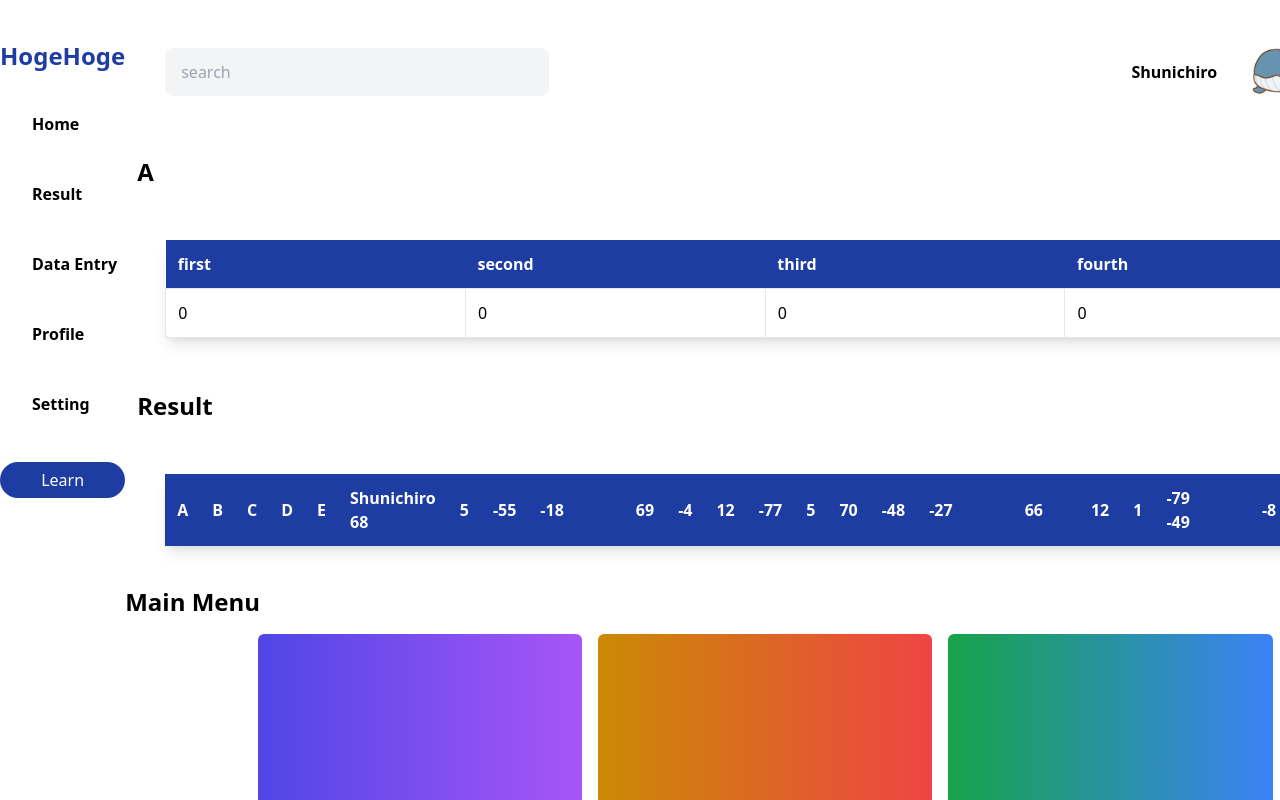
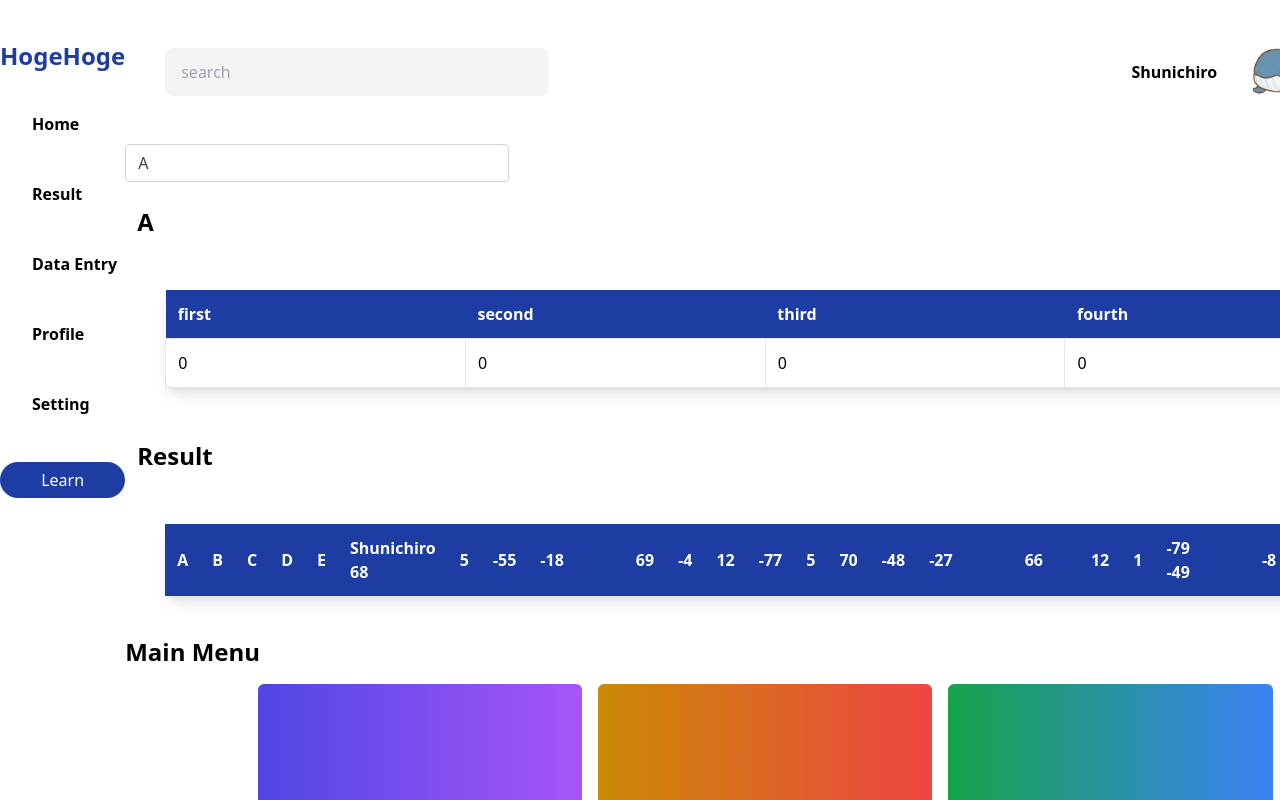
Before and after one commit to ShunichirouKamino/next-sandbox, a Next.js app: page / in a window 1280 px wide. Shown: the top 800 px of the page. Built offline with nearby package versions, Linux system fonts and the light colour scheme; some icons are missing.

Commit message:
selectboxにてデータの切り替えを行得るように修正

```diff
--- a/src/components/AnalysisPage/index.tsx
+++ b/src/components/AnalysisPage/index.tsx
@@ -1,5 +1,6 @@
 import { useState } from "react";
 import { MemberRankType } from "../../lib/calc";
+import SelectBox from "../SelectBox";
 import SimpleText from "../SimpleText";
 import Table, { Column, RowDataType } from "../Table";
 
@@ -17,9 +18,11 @@ const AnalysisPage: React.FC<AnalysisPageProps> = ({ memberRankType }) => {
   ];
   const { first, second, third, fourth } = memberRankType[0];
   const { member } = memberRankType[0];
+  const members = memberRankType.map((m) => {
+    return m.member;
+  });
 
-  const initRowData = [first, second, third, fourth];
-  const [toRowdata, setRowdata] = useState(initRowData);
+  const [toRowdata, setRowdata] = useState([first, second, third, fourth]);
   const [toMember, setMember] = useState(member);
 
   const initRowdata: RowDataType[] = columns.map((c, index) => {
@@ -29,10 +32,18 @@ const AnalysisPage: React.FC<AnalysisPageProps> = ({ memberRankType }) => {
     };
   });
 
-  console.log(initRowdata);
+  const handleChange: React.ChangeEventHandler<HTMLSelectElement> = (c) => {
+    const member = c.target.value;
+    const { first, second, third, fourth } = memberRankType.find(
+      (m) => m.member === member
+    );
+    setMember(member);
+    setRowdata([first, second, third, fourth]);
+  };
 
   return (
     <>
+      <SelectBox elements={members} handleChange={handleChange}></SelectBox>
       <SimpleText
         text={toMember}
         align="text-left"
--- /dev/null
+++ b/src/components/SelectBox/index.tsx
@@ -0,0 +1,41 @@
+export type SelectBoxProp = {
+  elements: string[];
+  handleChange?: React.ChangeEventHandler<HTMLSelectElement>;
+};
+
+const SelectBox: React.FC<SelectBoxProp> = ({
+  elements,
+  handleChange,
+}): JSX.Element => {
+  return (
+    <>
+      <div className="mb-3 xl:w-96">
+        <select
+          onChange={handleChange}
+          className="form-select
+      appearance-none
+      block
+      w-full
+      px-3
+      py-1.5
+      text-base
+      font-normal
+      text-gray-700
+      bg-white bg-clip-padding bg-no-repeat
+      border border-solid border-gray-300
+      rounded
+      transition
+      ease-in-out
+      m-0
+      focus:text-gray-700 focus:bg-white focus:border-blue-600 focus:outline-none"
+        >
+          {elements.map((e) => {
+            return <option value={e}>{e}</option>;
+          })}
+        </select>
+      </div>
+    </>
+  );
+};
+
+export default SelectBox;
```
